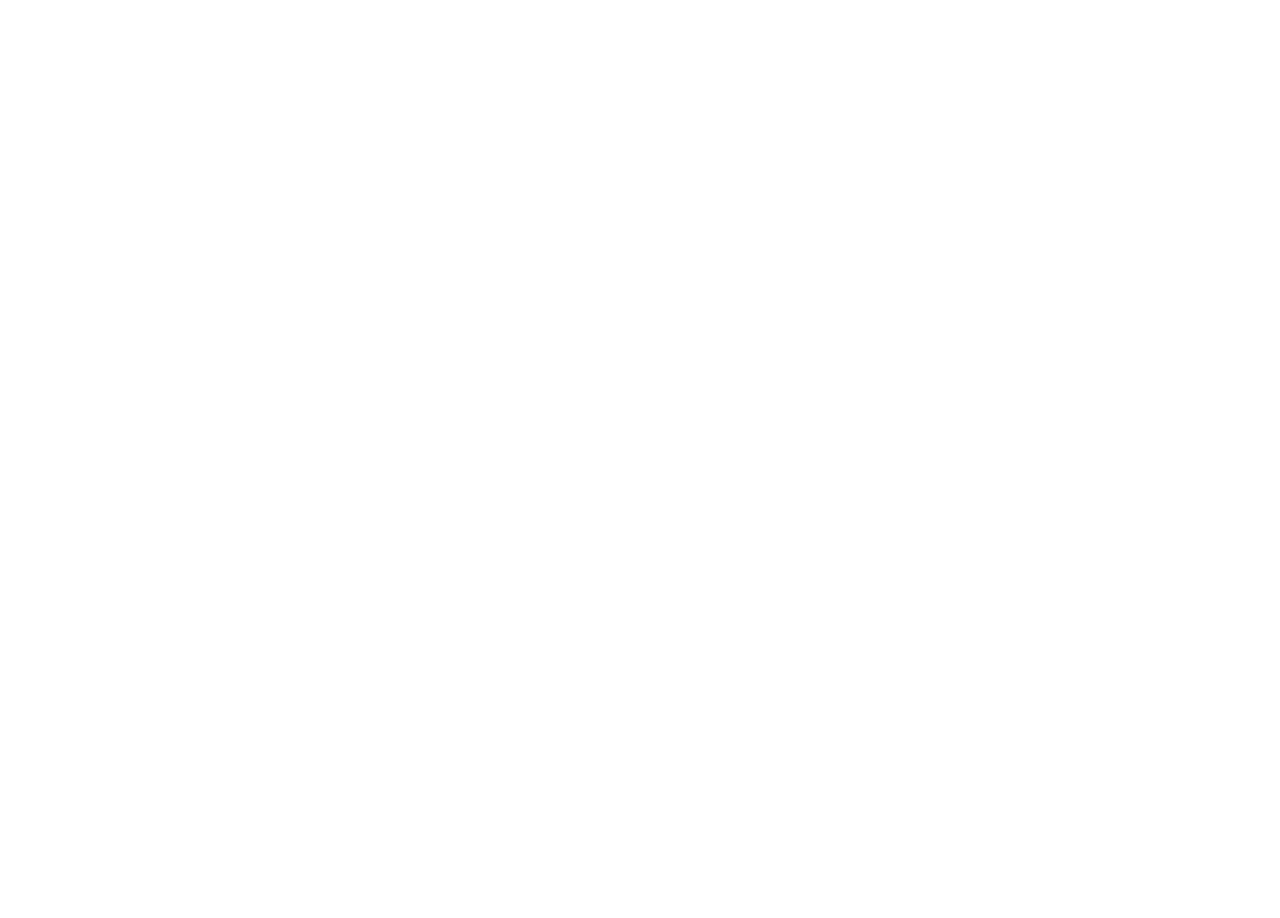
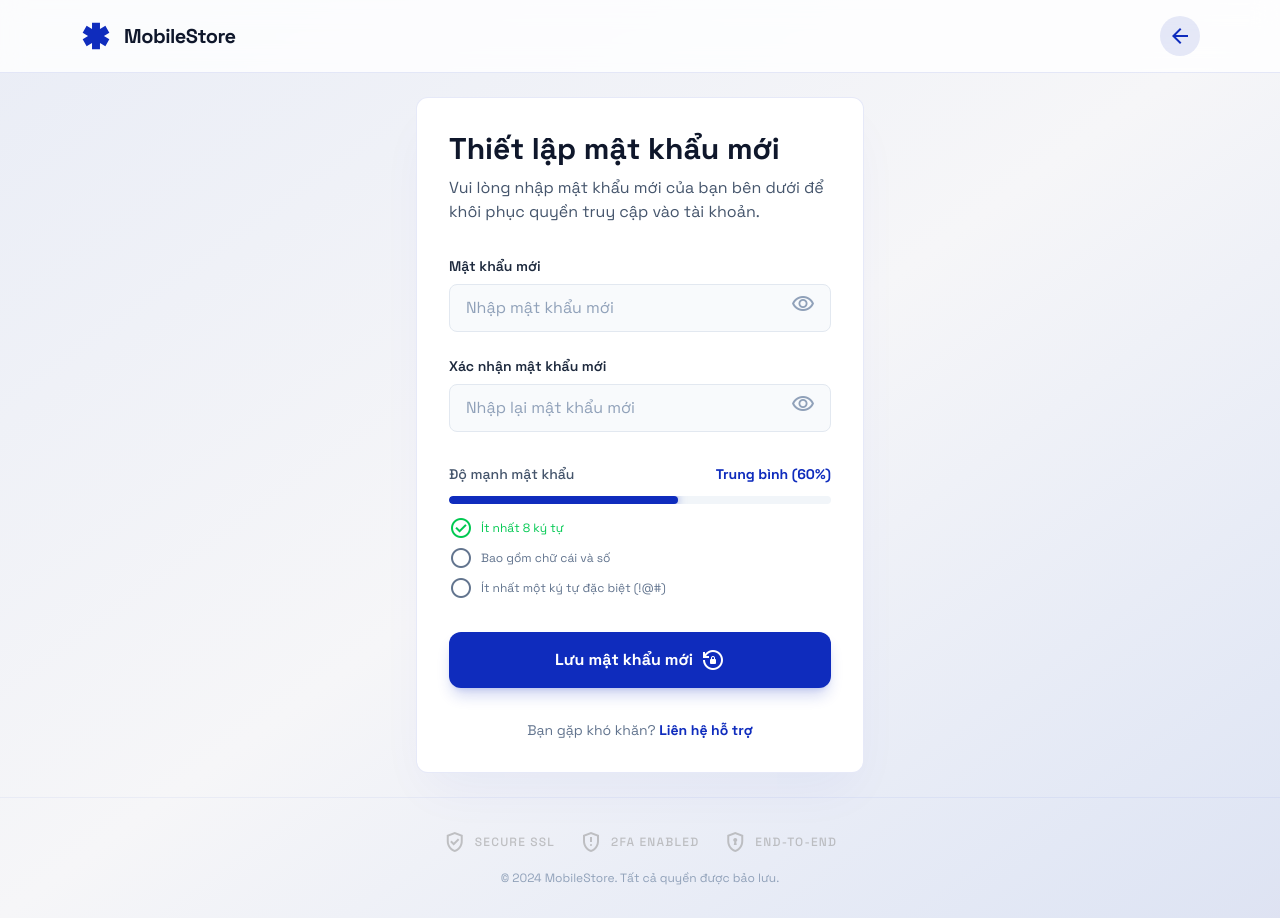
Before and after one commit to Hanh127/lap-trinh-web, a React (Vite) app in the folder Frontend/: page /reset-password in a window 1280 px wide. Before the commit this address had no page. Before the commit the page ends 800 px from the top, so only its background shows below. Built offline with nearby package versions, Linux system fonts and the light colour scheme.

Commit message:
Thêm ResetPassword

```diff
--- a/Frontend/src/App.tsx
+++ b/Frontend/src/App.tsx
@@ -8,6 +8,7 @@
 import Register from './pages/Register';
 import ForgotPassword from './pages/ForgotPassword';
 import OtpVerification from './pages/OtpVerification';
+import ResetPassword from './pages/ResetPassword';
 
 export default function App() {
   return (
@@ -22,6 +23,7 @@
         <Route path="/register" element={<Register />} />
         <Route path="/forgot-password" element={<ForgotPassword />} />
         <Route path="/otp-verification" element={<OtpVerification />} />
+        <Route path="/reset-password" element={<ResetPassword />} />
       </Routes>
     </BrowserRouter>
   );
--- /dev/null
+++ b/Frontend/src/pages/ResetPassword.tsx
@@ -0,0 +1,111 @@
+import { Link } from 'react-router-dom';
+
+export default function ResetPassword() {
+  return (
+    <div className="bg-background-light dark:bg-background-dark min-h-screen flex flex-col font-display">
+      <div className="relative flex min-h-screen w-full flex-col overflow-x-hidden bg-gradient-to-br from-primary/5 via-background-light to-primary/10 dark:from-background-dark dark:via-background-dark dark:to-primary/20">
+        {/* Header / TopNavBar */}
+        <header className="flex items-center justify-between border-b border-primary/10 bg-white/80 dark:bg-background-dark/80 backdrop-blur-md px-6 md:px-20 py-4 sticky top-0 z-50">
+          <Link to="/" className="flex items-center gap-3">
+            <div className="text-primary">
+              <svg className="size-8" fill="none" viewBox="0 0 48 48" xmlns="http://www.w3.org/2000/svg">
+                <path clipRule="evenodd" d="M12.0799 24L4 19.2479L9.95537 8.75216L18.04 13.4961L18.0446 4H29.9554L29.96 13.4961L38.0446 8.75216L44 19.2479L35.92 24L44 28.7521L38.0446 39.2479L29.96 34.5039L29.9554 44H18.0446L18.04 34.5039L9.95537 39.2479L4 28.7521L12.0799 24Z" fill="currentColor" fillRule="evenodd"></path>
+              </svg>
+            </div>
+            <h1 className="text-slate-900 dark:text-slate-100 text-xl font-bold tracking-tight">MobileStore</h1>
+          </Link>
+          <Link to="/otp-verification" className="flex size-10 items-center justify-center rounded-full bg-primary/10 text-primary hover:bg-primary/20 transition-colors">
+            <span className="material-symbols-outlined">arrow_back</span>
+          </Link>
+        </header>
+        {/* Main Content */}
+        <main className="flex-1 flex items-center justify-center p-6">
+          <div className="w-full max-w-md bg-white dark:bg-slate-900/50 rounded-xl shadow-2xl shadow-primary/5 border border-primary/10 p-8">
+            {/* Title & Description */}
+            <div className="mb-8">
+              <h2 className="text-slate-900 dark:text-slate-100 text-3xl font-bold leading-tight mb-2">Thiết lập mật khẩu mới</h2>
+              <p className="text-slate-600 dark:text-slate-400 text-base">Vui lòng nhập mật khẩu mới của bạn bên dưới để khôi phục quyền truy cập vào tài khoản.</p>
+            </div>
+            <form className="space-y-6">
+              {/* New Password Field */}
+              <div className="space-y-2">
+                <label className="block text-slate-800 dark:text-slate-200 text-sm font-semibold">Mật khẩu mới</label>
+                <div className="relative flex items-center">
+                  <input className="w-full h-12 bg-slate-50 dark:bg-slate-800 border border-slate-200 dark:border-slate-700 rounded-lg px-4 pr-12 text-slate-900 dark:text-slate-100 focus:ring-2 focus:ring-primary/50 focus:border-primary outline-none transition-all placeholder:text-slate-400" placeholder="Nhập mật khẩu mới" type="password" />
+                  <button className="absolute right-4 text-slate-400 hover:text-primary transition-colors" type="button">
+                    <span className="material-symbols-outlined text-xl">visibility</span>
+                  </button>
+                </div>
+              </div>
+              {/* Confirm Password Field */}
+              <div className="space-y-2">
+                <label className="block text-slate-800 dark:text-slate-200 text-sm font-semibold">Xác nhận mật khẩu mới</label>
+                <div className="relative flex items-center">
+                  <input className="w-full h-12 bg-slate-50 dark:bg-slate-800 border border-slate-200 dark:border-slate-700 rounded-lg px-4 pr-12 text-slate-900 dark:text-slate-100 focus:ring-2 focus:ring-primary/50 focus:border-primary outline-none transition-all placeholder:text-slate-400" placeholder="Nhập lại mật khẩu mới" type="password" />
+                  <button className="absolute right-4 text-slate-400 hover:text-primary transition-colors" type="button">
+                    <span className="material-symbols-outlined text-xl">visibility</span>
+                  </button>
+                </div>
+              </div>
+              {/* Strength Indicator */}
+              <div className="space-y-3 py-2">
+                <div className="flex justify-between items-center text-sm">
+                  <span className="text-slate-600 dark:text-slate-400 font-medium">Độ mạnh mật khẩu</span>
+                  <span className="text-primary font-bold">Trung bình (60%)</span>
+                </div>
+                <div className="h-2 w-full bg-slate-100 dark:bg-slate-800 rounded-full overflow-hidden">
+                  <div className="h-full bg-primary w-[60%] rounded-full shadow-[0_0_8px_rgba(15,44,189,0.5)]"></div>
+                </div>
+                <ul className="space-y-1.5">
+                  <li className="flex items-center gap-2 text-xs text-green-500">
+                    <span className="material-symbols-outlined text-sm">check_circle</span>
+                    <span>Ít nhất 8 ký tự</span>
+                  </li>
+                  <li className="flex items-center gap-2 text-xs text-slate-500">
+                    <span className="material-symbols-outlined text-sm">circle</span>
+                    <span>Bao gồm chữ cái và số</span>
+                  </li>
+                  <li className="flex items-center gap-2 text-xs text-slate-500">
+                    <span className="material-symbols-outlined text-sm">circle</span>
+                    <span>Ít nhất một ký tự đặc biệt (!@#)</span>
+                  </li>
+                </ul>
+              </div>
+              {/* Action Button */}
+              <Link to="/login" className="w-full h-14 bg-primary hover:bg-primary/90 text-white font-bold rounded-xl shadow-lg shadow-primary/20 transform active:scale-[0.98] transition-all flex items-center justify-center gap-2">
+                Lưu mật khẩu mới
+                <span className="material-symbols-outlined">lock_reset</span>
+              </Link>
+            </form>
+            {/* Help Link */}
+            <div className="mt-8 text-center">
+              <p className="text-slate-500 text-sm">
+                Bạn gặp khó khăn? <a className="text-primary font-bold hover:underline" href="#">Liên hệ hỗ trợ</a>
+              </p>
+            </div>
+          </div>
+        </main>
+        {/* Footer */}
+        <footer className="p-8 mt-auto border-t border-primary/5">
+          <div className="flex flex-col items-center gap-4">
+            <div className="flex items-center gap-6 text-slate-400 grayscale opacity-60">
+              <div className="flex items-center gap-2">
+                <span className="material-symbols-outlined text-xl">verified_user</span>
+                <span className="text-xs font-medium uppercase tracking-widest">Secure SSL</span>
+              </div>
+              <div className="flex items-center gap-2">
+                <span className="material-symbols-outlined text-xl">gpp_maybe</span>
+                <span className="text-xs font-medium uppercase tracking-widest">2FA Enabled</span>
+              </div>
+              <div className="flex items-center gap-2">
+                <span className="material-symbols-outlined text-xl">encrypted</span>
+                <span className="text-xs font-medium uppercase tracking-widest">End-to-end</span>
+              </div>
+            </div>
+            <p className="text-slate-400 text-xs">© 2024 MobileStore. Tất cả quyền được bảo lưu.</p>
+          </div>
+        </footer>
+      </div>
+    </div>
+  );
+}
```
